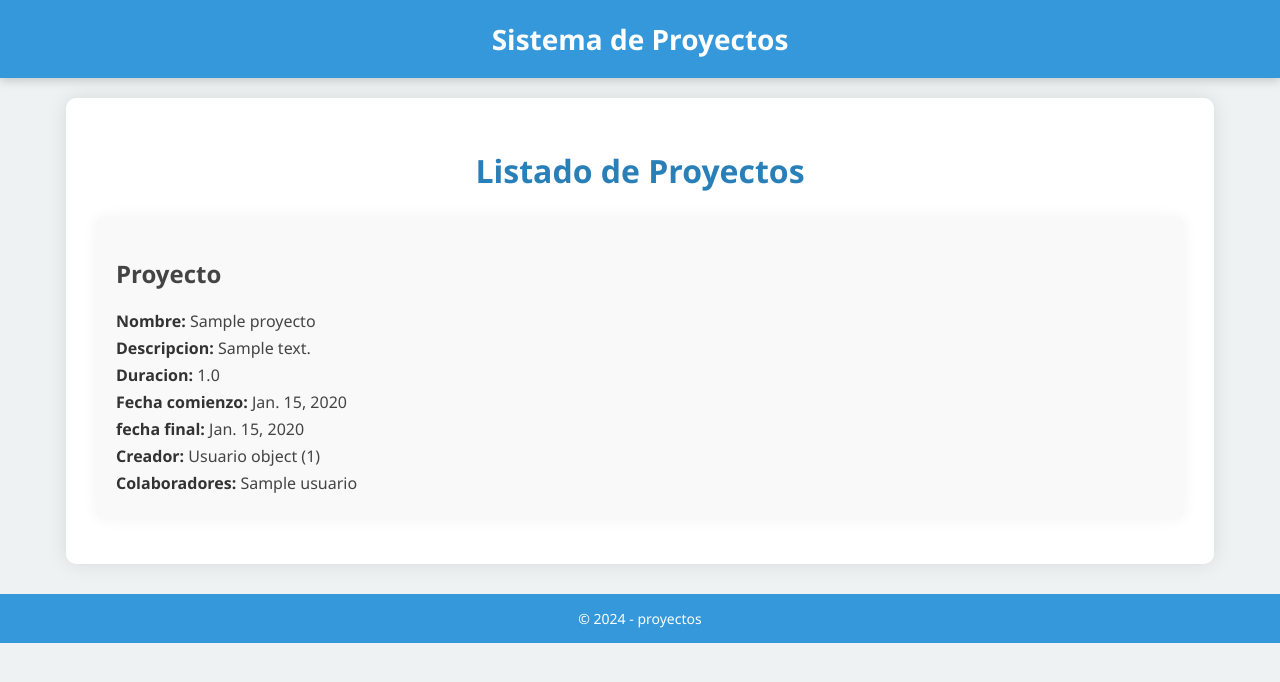
After one commit to Macandrio/Servidor, a Django app: page /proyectos/ in a window 1280 px wide. The commit adds this page. Shown: the top 682 px of the page. Run offline with Django 5.2, Linux system fonts and the light colour scheme; tables that the repository leaves empty hold one stand-in row (values such as "Sample post").

Commit message:
subida hasta el 4

```diff
--- /dev/null
+++ b/Django/Tarea de Creación/ejercicio/templates/Proyecto/lista_proyectos.html
@@ -0,0 +1,127 @@
+<!DOCTYPE html>
+<html lang="es">
+<head>
+    <meta charset="UTF-8">
+    <meta name="viewport" content="width=device-width, initial-scale=1.0">
+    <title>Listado de Proyectos</title>
+    <style>
+        body {
+            font-family: 'Segoe UI', Tahoma, Geneva, Verdana, sans-serif;
+            background-color: #eef2f3;
+            color: #444;
+            margin: 0;
+            padding: 0;
+        }
+
+        header {
+            background-color: #3498db;
+            color: white;
+            padding: 20px;
+            text-align: center;
+            box-shadow: 0px 2px 10px rgba(0, 0, 0, 0.2);
+        }
+
+        header a {
+            color: white;
+            text-decoration: none;
+            font-size: 28px;
+            font-weight: bold;
+        }
+
+        .container {
+            width: 85%;
+            margin: 20px auto;
+            background-color: #ffffff;
+            padding: 30px;
+            border-radius: 10px;
+            box-shadow: 0px 0px 20px rgba(0, 0, 0, 0.1);
+        }
+
+        h1 {
+            color: #2980b9;
+            text-align: center;
+            margin-bottom: 25px;
+            font-size: 2em;
+        }
+
+        article {
+            background-color: #f9f9f9;
+            padding: 20px;
+            margin-bottom: 15px;
+            border-radius: 8px;
+            box-shadow: 0px 0px 15px rgba(0, 0, 0, 0.05);
+            transition: transform 0.2s;
+        }
+
+        article:hover {
+            transform: scale(1.02);
+        }
+
+        article p {
+            margin: 5px 0;
+        }
+
+        article strong {
+            color: #333;
+        }
+
+        footer {
+            text-align: center;
+            margin-top: 30px;
+            padding: 15px;
+            background-color: #3498db;
+            color: white;
+            font-size: 14px;
+        }
+
+        .refresh {
+            text-align: center;
+            margin-top: 20px;
+        }
+
+        .refresh a {
+            text-decoration: none;
+            padding: 10px 15px;
+            background-color: #2ecc71;
+            color: white;
+            border-radius: 5px;
+            transition: background-color 0.3s;
+        }
+
+        .refresh a:hover {
+            background-color: #27ae60;
+        }
+    </style>
+</head>
+<body>
+
+    <header>
+        <a href="/">Sistema de Proyectos</a>
+    </header>
+
+    <div class="container">
+        <h1>Listado de Proyectos</h1>
+        {% for proyecto in proyectos %}
+        <article>
+            <h2>Proyecto</h2>
+            <p><strong>Nombre:</strong> {{ proyecto.nombre }}</p>
+            <p><strong>Descripcion:</strong> {{ proyecto.descripcion }}</p>
+            <p><strong>Duracion:</strong> {{ proyecto.duracion }}</p>
+            <p><strong>Fecha comienzo:</strong> {{ proyecto.fecha_inicio }}</p>
+            <p><strong>fecha final:</strong> {{ proyecto.fecha_fin }}</p>
+            <p><strong>Creador:</strong> {{ proyecto.creador }}</p>
+            <p><strong>Colaboradores:</strong>
+                {% for colaborador in proyecto.colaboradores.all %}
+                    {{ colaborador.nombre }}{% if not forloop.last %}, {% endif %}
+                {% endfor %}
+            </p>
+        </article>
+        {% endfor %}
+    </div>
+
+    <footer>
+        &copy; 2024 - proyectos
+    </footer>
+
+</body>
+</html>
--- a/Django/Tarea de Creación/ejercicio/urls.py
+++ b/Django/Tarea de Creación/ejercicio/urls.py
@@ -1,7 +1,13 @@
-from django.urls import path,re_path
-from .import views
+from django.urls import path
+from . import views
 
 urlpatterns = [
-    path('',views.index,name='index'),
-    path("proyecto/", views.dame_proyecto,name="dame_proyecto"),
+    path('', views.inicio, name='index'),  # Página de inicio
+    path('proyectos/', views.lista_proyectos, name='lista_proyectos'), #Datos del proyecto
+    path('proyectos/<int:proyecto_id>/tareas/', views.tareas_por_proyecto, name='tareas_por_proyecto'),  # Tareas por proyecto
+    path('usuario/tareas/', views.tareas_por_proyecto, name='tareas_por_proyecto'),  # Usuarios tarea asignadas
+    path('asignaciones/<int:tarea_id>/', views.asignacion_tarea, name='asignacion_tarea'),  # URL para obtener asignaciones por tarea
+
+
+
 ]
--- a/Django/Tarea de Creación/ejercicio/views.py
+++ b/Django/Tarea de Creación/ejercicio/views.py
@@ -4,13 +4,25 @@ from .models import (
     AsignacionTarea,Etiqueta,Comentario
 )
 
-# Create your views here.
-def index(request):
-    return render(request, 'index.html')
+def inicio(request):
+    return render(request, 'index.html') #inicio
 
-#Una url que me muestre información sobre cada Proyectos
-def dame_proyecto(request):
-    proyecto = Proyecto.objects.select_related("creador").prefetch_related("colaboradores")
-    proyecto = proyecto.all()
 
-    return render(request, 'Proyecto/proyecto.html',{"dame_proyecto":proyecto})
+def lista_proyectos(request):
+    proyectos = Proyecto.objects.select_related("creador").prefetch_related("colaboradores")
+    proyectos = proyectos.all()
+    return render(request, 'Proyecto/lista_proyectos.html', {'proyectos': proyectos})
+
+# Obtener las tareas asociadas al proyecto, ordenadas por fecha de creación descendente
+def tareas_por_proyecto(request, proyecto_id):
+    tareas = Tarea.objects.filter(proyecto=proyecto_id).select_related("proyecto").order_by('-fecha_creacion')
+    return render(request, 'Proyecto/tareas_por_proyecto.html', {'tareas': tareas})
+
+#Obtener todos los usuarios que están asignados a una tarea ordenados por la fecha de asignación de la tarea de forma ascendente
+def asignacion_tarea(request, tarea_id):
+    asignaciontarea = AsignacionTarea.objects.filter(tarea = tarea_id).select_related("usuario").select_related("tarea").order_by('fecha_asignacion')
+    return render(request, 'Asignacion/asignacion_tarea.html', {'asignaciontarea': asignaciontarea})
+
+#todas las tareas que tengan un texto en concreto en las observaciones a la hora de asignarlas a un usuario.
+def texto_observaciones(request,texto_observaciones):
+    asignaciontarea = AsignacionTarea.objects.filter(observaciones = texto_observaciones).select_related("usuario").select_related("tarea").order_by('fecha_asignacion')
```
Also changed, not shown: Django/Tarea de Creación/ejercicio/templates/Asignacion/asignacion_tarea.html (added, +59 -0 lines), Django/Tarea de Creación/ejercicio/templates/Proyecto/tareas_por_proyecto.html (renamed from Django/Tarea de Creación/ejercicio/templates/Proyecto/proyecto.html, +14 -19 lines), Django/Tarea de Creación/ejercicio/templates/index.html (+7 -1 lines).
